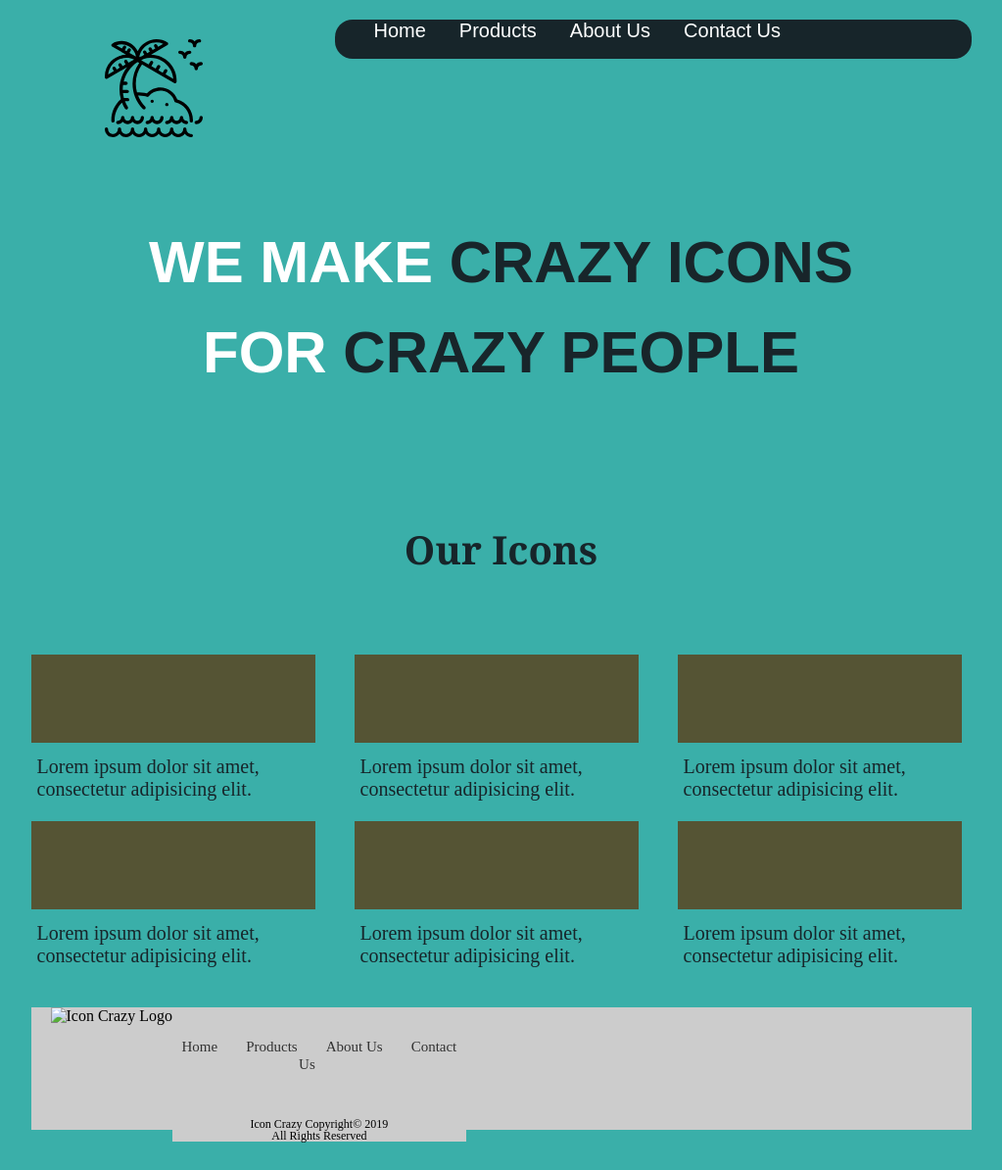
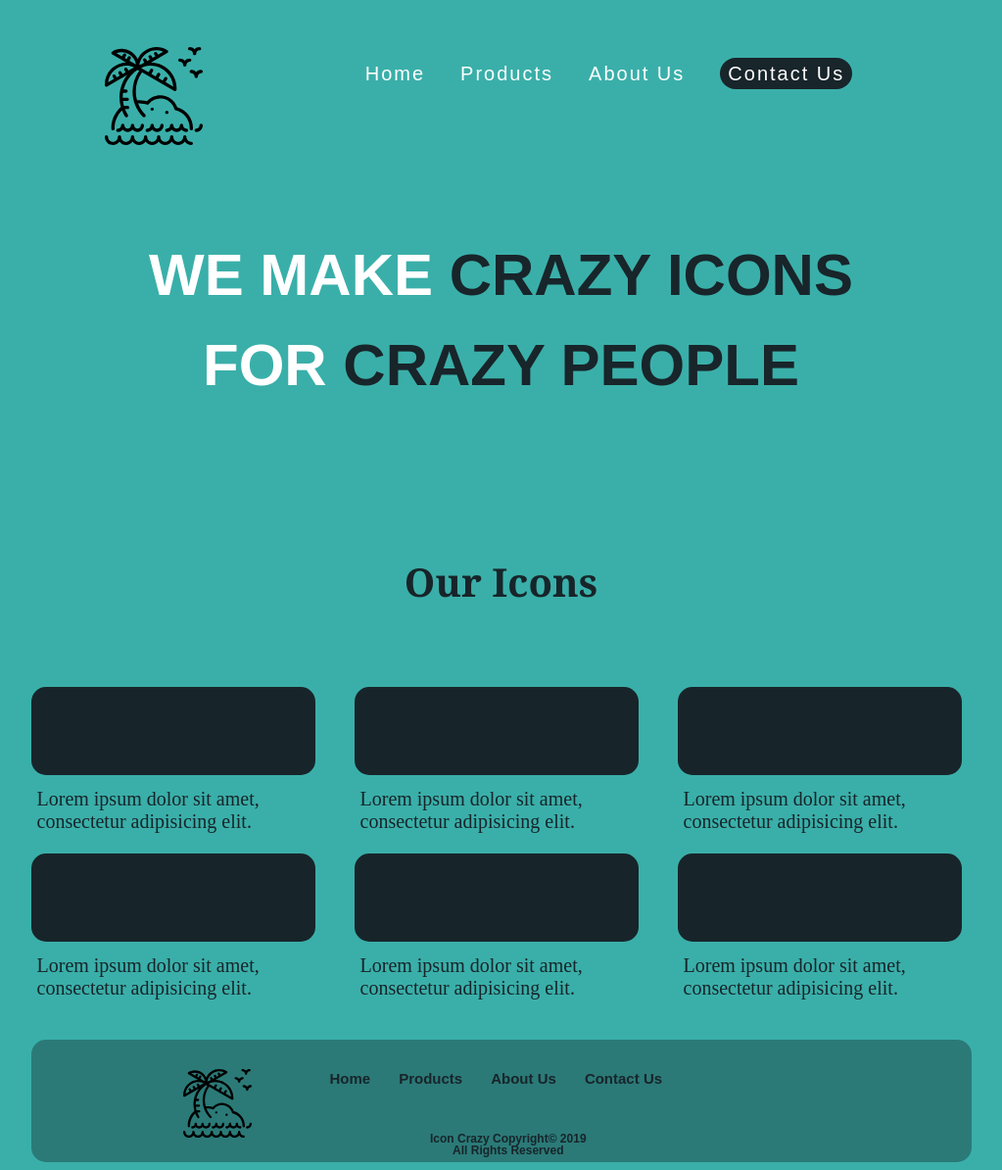
Before and after one commit to adamgoarley/goarley_ag_svg, a plain HTML site: page index.html in a window 1280 px wide. Shown: the whole page at 98% size, without its empty margins (131-1154 px from the left). Before the commit the page ends 1166 px from the top, so only its background shows below. Drawn offline with Linux system fonts and the light colour scheme.

Commit message:
updating

```diff
--- a/css/main.css
+++ b/css/main.css
@@ -24,16 +24,49 @@ body
 	background-color: #3AAFA9;
 }
 
-#mainNav
+/*#mainNav
 {
-	width: 650px;
-	height: 40px;
+	width: 550px;
+	height: 25px;
 	background-color: #17252A;
 	margin-left: auto;
 	border-radius: 18px;
-	margin-bottom: 100px;
-	margin-top: 20px;
+	text-align: center;
+	letter-spacing: 1px;
+	padding-top: 1px;
+	padding-bottom: 15px;
 }
+*/
+
+#mainNav
+{
+	margin-left: auto;
+	border-radius: 18px;
+	text-align: center;
+	letter-spacing: 2px;
+	padding-top: 40px;
+	padding-left: 100px;
+}
+
+#contactBut
+{
+	border-width: 4px;
+	background-color: #18252a;
+	border-radius: 22px;
+	padding-top: 5px;
+	padding-bottom: 5px;
+	padding-left: 8px;
+	padding-right: 8px;
+	text-align: center;
+}
+
+#contactBut
+{
+	color: #ffffff;
+	transition: all 0.5s;
+  	cursor: pointer;
+}
+
 
 #mainNav li
 {
@@ -50,14 +83,20 @@ body
 	font-weight: 400;
 }
 
+#mainNav a:hover
+{
+  color: #18252a;
+}
+
 #logo
 {
 	height: 100px;
 	width: 250px;
 	/*background-color: #f0aeae;*/
 	float: left;
-	margin-top: 10px;
+	padding-top: 20px;
 	margin-bottom: 20px;
+
 }
 
 #heroImage
@@ -87,6 +126,8 @@ body
 	text-align: center;
 	font-family: canada-type-gibson, sans-serif;
 	line-height: 15px;
+	margin-top: 120px;
+	margin-bottom: 20px;
 }
 
 .heroText2
@@ -106,7 +147,7 @@ body
 #promoText
 {
 	text-align: center;
-	padding-top: 10px;
+	padding-top: 100px;
 }
 
 #promoText h1
@@ -144,23 +185,26 @@ body
 {
 	width: 290px;
 	height: 90px;
-	background-color: #555434;
+	background-color: #17252A;
 	margin-right: 40px;
+	border-radius: 15px;
 }
 
 #iconBox2
 {
 	width: 290px;
 	height: 90px;
-	background-color: #555434;
+	background-color: #17252A;
 	margin-right: 40px;
+	border-radius: 15px;
 }
 
 #iconBox3
 {
 	width: 290px;
 	height: 90px;
-	background-color: #555434;
+	background-color: #17252A;
+	border-radius: 15px;
 }
 
 #iconBoxRow2
@@ -176,27 +220,33 @@ body
 {
 	height: 125px;
 	width: 960px;
-	background-color: #ccc;
+	background-color: #2B7A78;
+	margin-top: 100px;
 	display: flex;
-	justify-content: flex-start;
-	flex-direction: row;
-	margin-top: 100px;
+  	justify-content: center;
+  	border-radius: 15px;
 }
 
 #logoFooter
 {
-	margin-top: -19px;
-	padding-left: 20px;
+	margin-top: 15px;
+	padding-left: 0px;
+	margin-right: 80px;
+	height: 100px;
+	width: 70px;
 }
 
 #footerNav
 {
-	width: 300px;
+	width: 500px;
 	display: flex;
 	flex-direction: row;
 	margin-bottom: 80px;
 	text-align: center;
 	margin-top: 15px;
+	padding-bottom: 40px;
+	margin-right: 0px;
+
 }
 
 #footerNav ul
@@ -210,16 +260,18 @@ body
 	display: inline;
 	margin-right: 25px;
 	font-size: 15px;
+	font-family: canada-type-gibson, sans-serif;
+	font-weight: 800;
 }
 
 #footerNav ul li a
 {
-	color: #333;
+	color: #18252a;
 }
 
 #footerNav ul li a:hover
 {
-	color: #999;
+	color: #FEFFFF;
 }
 
 
@@ -227,14 +279,18 @@ body
 {
 	height: 25px;
 	display: inline;
-	margin-left: 100px;
+	margin-left: 200px;
 	font-size: 12px;
 	text-align: center;
 	margin-top: 1110px;
+	margin-bottom: 10px;
 }
 
 .copyRight p
 {
-	background-color: #ccc;
+	background-color: #2B7A78;
+	color: #18252a;
 	line-height: 12px;
+	font-family: canada-type-gibson, sans-serif;
+	font-weight: 800;
 }
--- a/index.html
+++ b/index.html
@@ -19,7 +19,7 @@
 						<li><a href="#">Home</a></li>
 						<li><a href="#">Products</a></li>
 						<li><a href="#">About Us</a></li>
-						<li><a href="#">Contact Us</a></li>
+						<li><a href="#"><span id="contactBut">Contact Us</span></a></li>
 				</ul>
 			</nav>
 		</header>
@@ -36,6 +36,7 @@
 		</section>
 
 		<section id="iconBoxRow1">
+			<h1 class="hidden">Icon Box Row 1</h1>
 
 			<section id="iconBox1">
 				<h1 class="hidden">Icon Box 1</h1>
@@ -58,6 +59,7 @@
 		</section>
 
 		<section id="iconBoxRow2">
+			<h1 class="hidden">Icon Box Row 2</h1>
 
 			<section id="iconBox1">
 				<h1 class="hidden">Icon Box 1</h1>
@@ -81,7 +83,7 @@
 
 		<footer id="mainFooter">
                 <div class="logoFooter">
-                    <img src="#" alt="Icon Crazy Logo" width="250" height="100" id="logoFooter">
+                    <img src="images/beach.svg" alt="Icon Crazy Logo" width="250" height="100" id="logoFooter">
                 </div>
 
         	<div id="footerNav">
```
